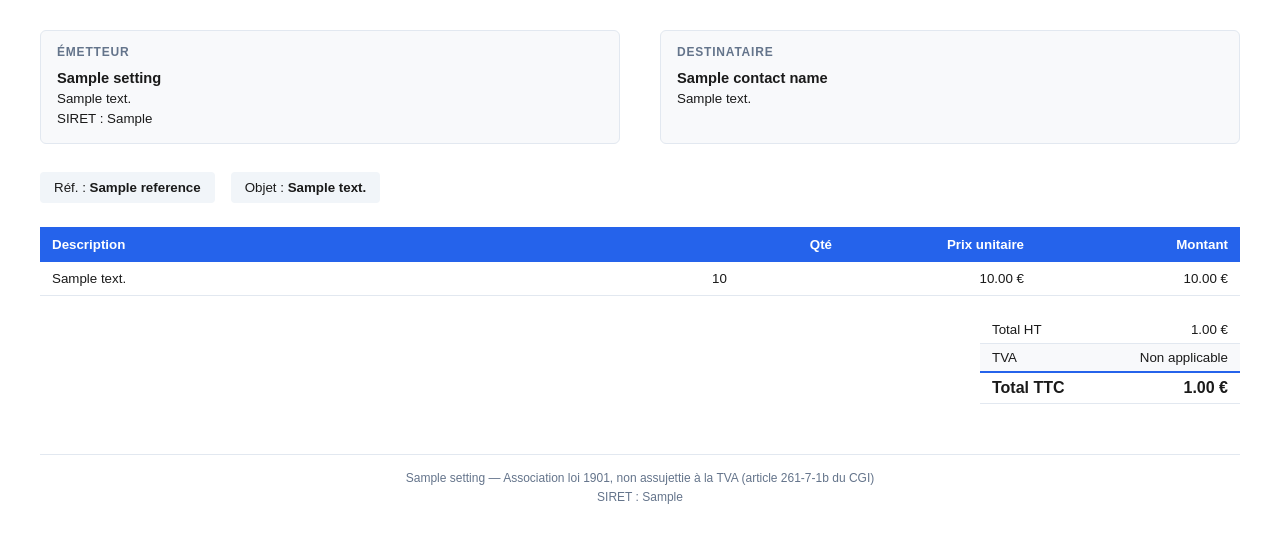
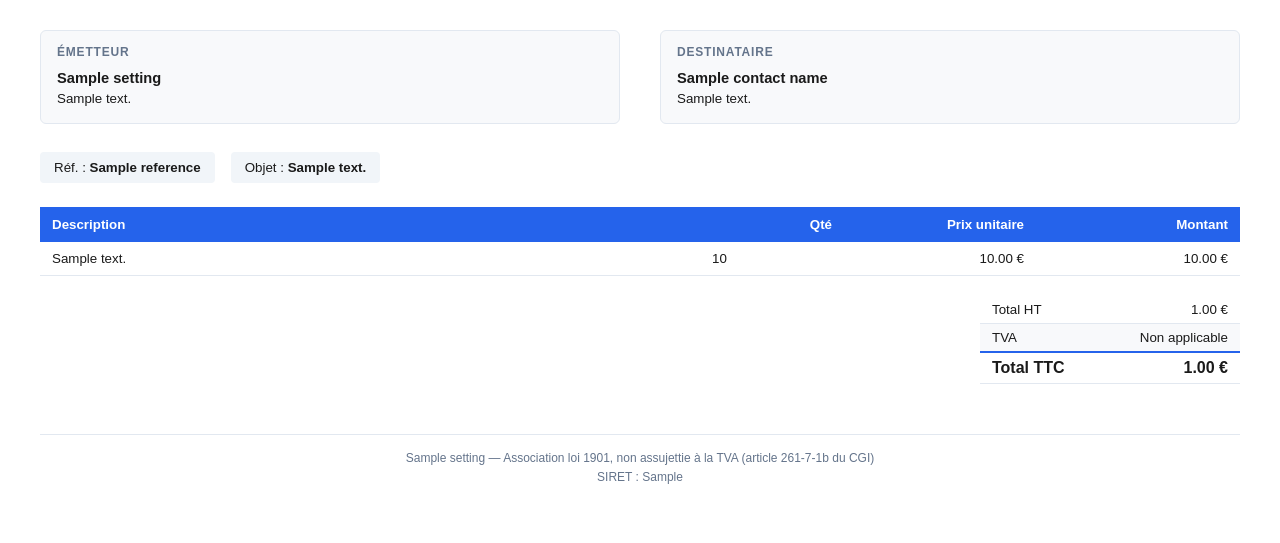
Before and after one commit to davidp57/solde, a Python web app: template backend/templates/invoice.html in a window 1280 px wide. Shown: the part 158-701 px from the top of the page. Run offline with Jinja, Linux system fonts and the light colour scheme; the template is opened without the code that fills it: most values are stand-ins (such as "Sample title", 1, 10 or a date in 2020); grey boxes marked "Sample" are stand-in pictures.

Commit message:
fix(invoice): remove duplicate SIRET from sender address block in PDF

```diff
--- a/backend/templates/invoice.html
+++ b/backend/templates/invoice.html
@@ -64,7 +64,6 @@
     <h3>Émetteur</h3>
     <p class="contact-name">{{ settings.association_name }}</p>
     {% if settings.association_address %}<p>{{ settings.association_address }}</p>{% endif %}
-    {% if settings.association_siret %}<p>SIRET : {{ settings.association_siret }}</p>{% endif %}
   </div>
   <div class="party">
     <h3>Destinataire</h3>
```
